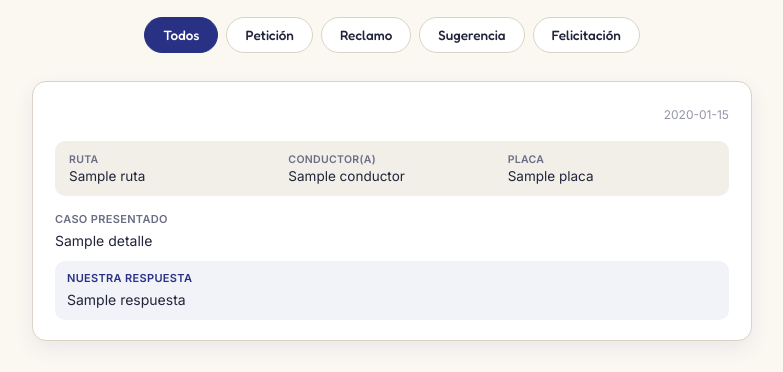
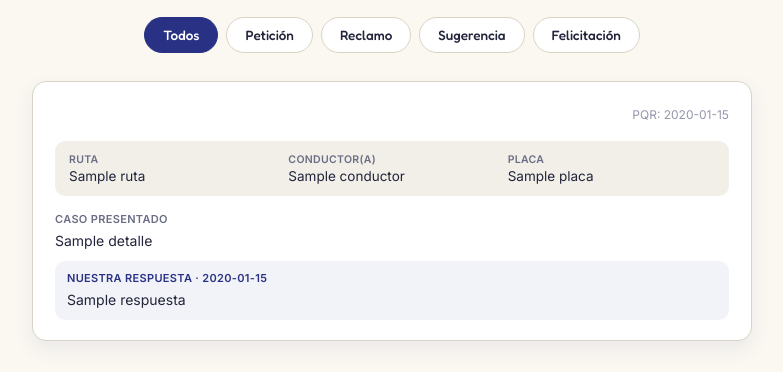
Before and after one commit to cristianpalaciopio19-prog/colombina-te-escucha, a Flask app: page /casos-resueltos in a window 1280 px wide. Shown: the part 292-664 px from the top of the page, without its empty margins (248-1031 px from the left). Run offline with Flask 3, Linux system fonts and the light colour scheme; a database or web service that is not in the repository returns one stand-in record (values such as "Sample title"); some libraries are stand-ins or nearby versions.

Commit message:
Mostrar fecha del PQR y fecha de respuesta en Casos resueltos
- Nueva columna fecha_respuesta en la tabla pqr (se guarda al guardar/actualizar la respuesta)
- Casos resueltos ahora muestra 'PQR: <fecha>' y junto a la respuesta la fecha en que se respondió

```diff
--- a/app.py
+++ b/app.py
@@ -63,6 +63,9 @@ def init_db():
     cur.execute(
         "ALTER TABLE pqr ADD COLUMN IF NOT EXISTS publicado BOOLEAN NOT NULL DEFAULT FALSE"
     )
+    cur.execute(
+        "ALTER TABLE pqr ADD COLUMN IF NOT EXISTS fecha_respuesta TEXT"
+    )
     conn.commit()
     cur.close()
     conn.close()
@@ -85,7 +88,7 @@ def casos_resueltos():
     db = get_db()
     cur = db.cursor()
     query = """
-        SELECT id, fecha, tipo_pqr, detalle, ruta, conductor, placa, respuesta
+        SELECT id, fecha, tipo_pqr, detalle, ruta, conductor, placa, respuesta, fecha_respuesta
         FROM pqr
         WHERE publicado = TRUE AND respuesta IS NOT NULL AND respuesta <> ''
     """
@@ -281,8 +284,8 @@ def admin_responder(pqr_id):
     db = get_db()
     cur = db.cursor()
     cur.execute(
-        "UPDATE pqr SET respuesta = %s, publicado = %s WHERE id = %s",
-        (respuesta, publicar, pqr_id),
+        "UPDATE pqr SET respuesta = %s, publicado = %s, fecha_respuesta = %s WHERE id = %s",
+        (respuesta, publicar, hora_colombia(), pqr_id),
     )
     db.commit()
     cur.close()
--- a/templates/casos_resueltos.html
+++ b/templates/casos_resueltos.html
@@ -104,7 +104,7 @@
       <div class="caso-card">
         <div class="caso-top">
           <span class="tag tag-{{ c['tipo_pqr'] }}">{{ c['tipo_pqr'] }}</span>
-          <span class="caso-fecha">{{ c['fecha'][:10] }}</span>
+          <span class="caso-fecha">PQR: {{ c['fecha'][:10] }}</span>
         </div>
 
         <div class="caso-meta">
@@ -118,7 +118,7 @@
           <p>{{ c['detalle'] }}</p>
         </div>
         <div class="bloque respuesta">
-          <span class="label">Nuestra respuesta</span>
+          <span class="label">Nuestra respuesta{% if c['fecha_respuesta'] %} · {{ c['fecha_respuesta'][:10] }}{% endif %}</span>
           <p>{{ c['respuesta'] }}</p>
         </div>
       </div>
```
